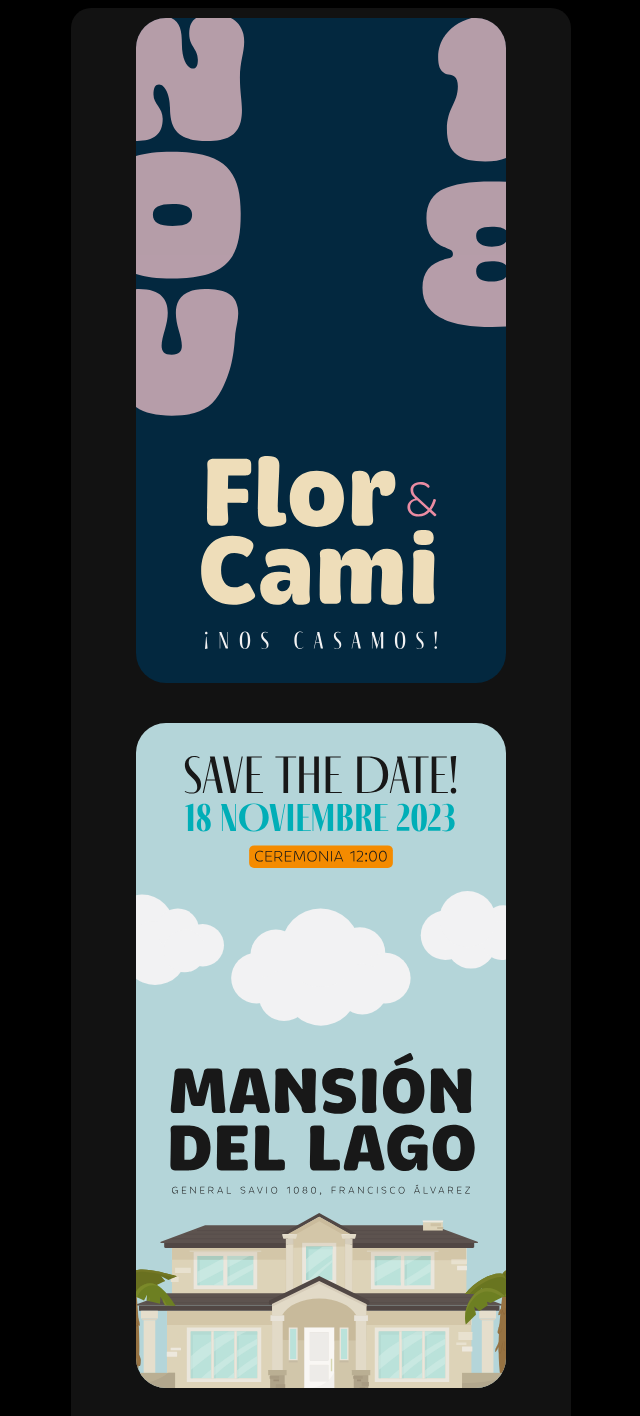
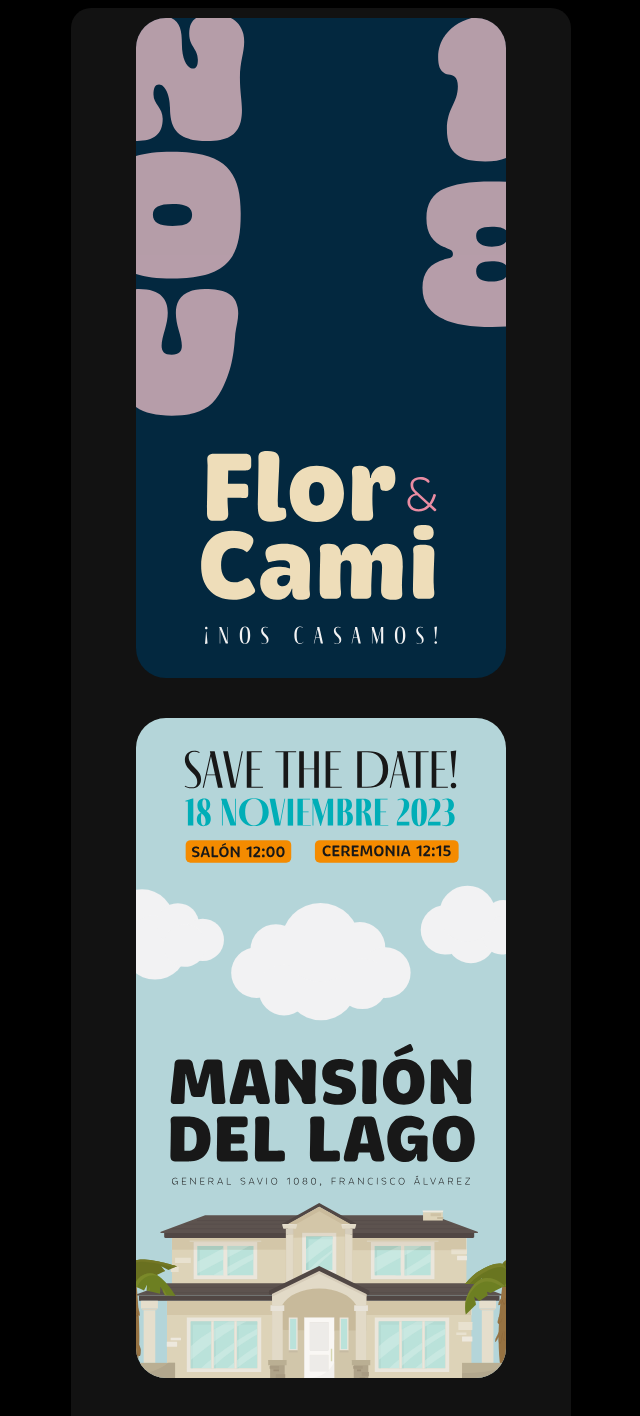
Before and after one commit to coriglianofacu/casamientoflorycami, a React (Create React App) app: page / in a window 1280 px wide. Shown: the top 1416 px of the page, without its empty margins (319-959 px from the left). Built offline with nearby package versions, Linux system fonts and the light colour scheme.

Commit message:
new changes

```diff
--- a/src/components/form/form.scss
+++ b/src/components/form/form.scss
@@ -3,9 +3,7 @@
   flex-direction: column;
   justify-content: space-evenly;
   background-color: #07231a;
-  // background-image: url("../../assets/dance.svg");
   margin: 10px 10px 30px 10px;
-  // height: 660px !important;
   width: 370px !important;
   border-radius: 30px;
 
@@ -75,9 +73,14 @@
         background-color: #dc7f94;
       }
 
+      &-submit {
+        margin-bottom: 10px;
+      }
+
       &-submitted {
         background-color: #8d8d8d;
         pointer-events: none;
+        margin-bottom: 10px;
       }
     }
 
--- a/src/components/frontpage/frontpage.scss
+++ b/src/components/frontpage/frontpage.scss
@@ -5,7 +5,7 @@
   margin: 10px 10px 30px 10px;
   background-color: #03283F;
   border-radius: 30px;
-  // height: 660px !important;
+  height: 660px !important;
   width: 370px !important;
 
   .date {
--- a/src/components/savethedate/savethedate.js
+++ b/src/components/savethedate/savethedate.js
@@ -1,6 +1,6 @@
 import React, { useRef } from "react";
 import "./savethedate.scss";
-import savethedate from "../../assets/savethedate-v3.svg";
+import savethedate from "../../assets/savethedate-v4.svg";
 import place from "../../assets/mansiondellago-v3.svg";
 import mansion from "../../assets/mansion.svg";
 
--- a/src/components/savethedate/savethedate.scss
+++ b/src/components/savethedate/savethedate.scss
@@ -5,7 +5,7 @@
   margin: 10px 10px 30px 10px;
   background-color: #b4d5d9;
   border-radius: 30px;
-  // height: 660px !important;
+  height: 660px !important;
   width: 370px !important;
 
   .mansion {
```
Also changed, not shown: src/assets/savethedate-v4.svg (added).
